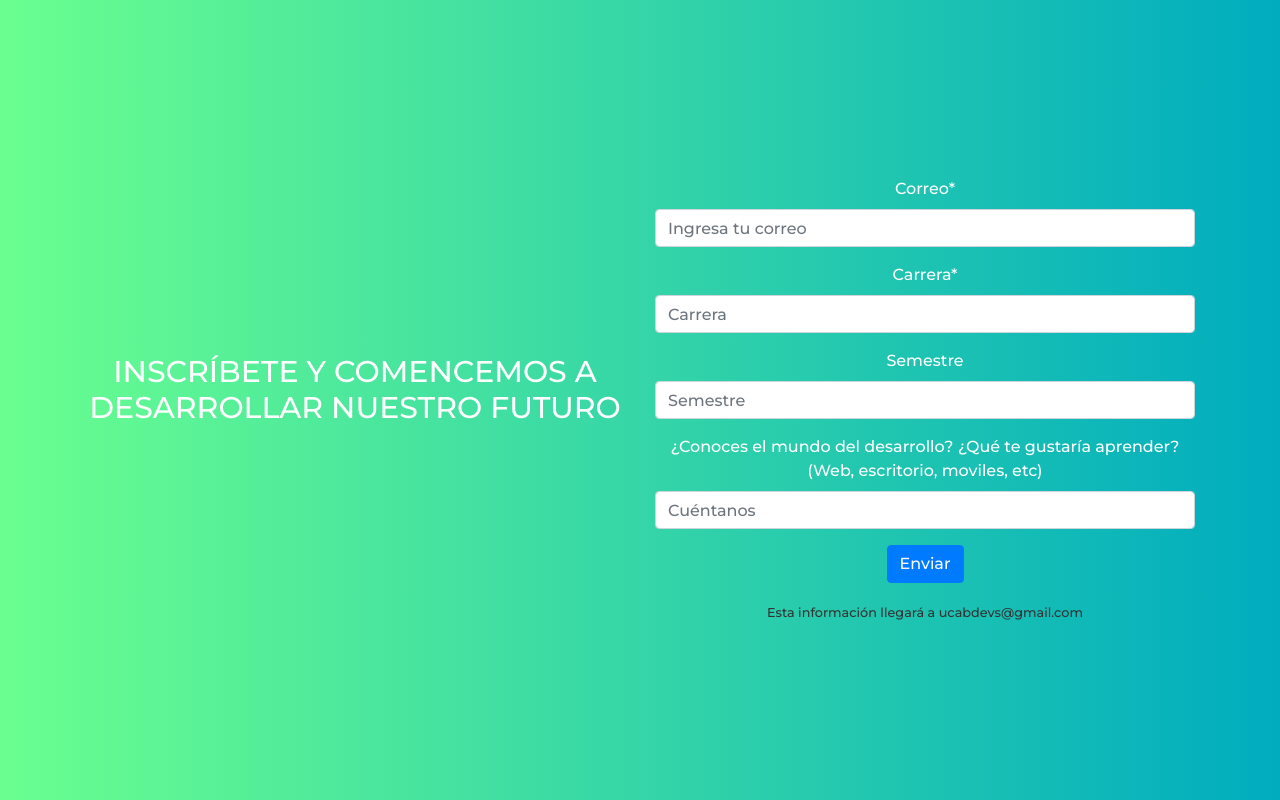
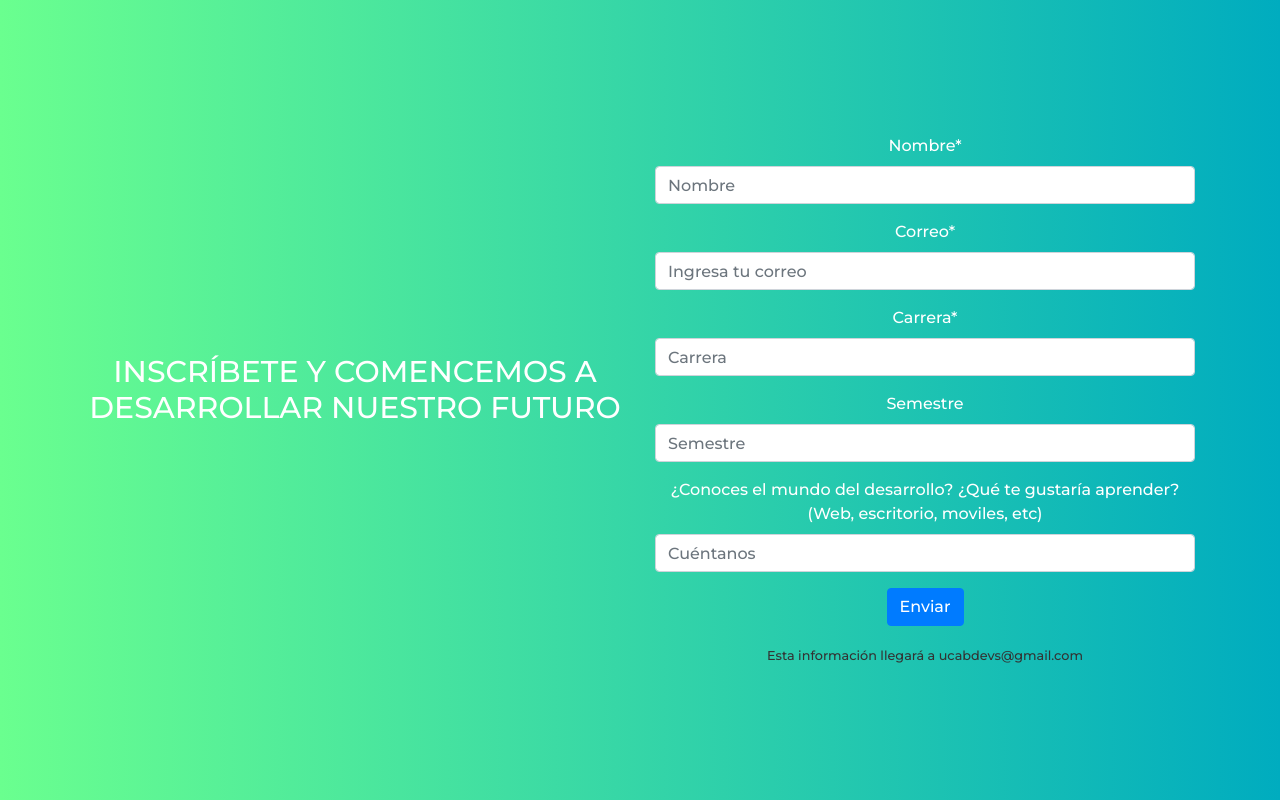
Before and after one commit to UcabDevs/ucabdevs.github.io, a plain HTML site: page index.html in a window 1280 px wide. Shown: the part 2456-3256 px from the top of the page. Drawn offline with nearby package versions, Linux system fonts and the light colour scheme.

Commit message:
Fix 2 Form Nombre

```diff
--- a/index.html
+++ b/index.html
@@ -210,10 +210,15 @@
                 <iframe name="hidden_iframe" id="hidden_iframe" style="display:none;" onload="if(submitted)  {window.location='https://ucabdevs.github.io/UcabDevs/';}"></iframe>
                 <form action="https://docs.google.com/forms/d/e/1FAIpQLScVKlgASMH4TCvWj7HJvhDeZYOZ-5c4w3OZNcb7ffbwrNF-Uw/formResponse" method="post" target="hidden_iframe"
                 onsubmit="submitted=true;">
-              <div class="form-group">
+
+                <div class="form-group">
+                  <label for="entry.2141612286">Nombre*</label>
+                  <input name="entry.2141612286" type="text" class="form-control" placeholder="Nombre" required>
+                </div>
+
+                <div class="form-group">
                 <label for="entry.1487016029">Correo*</label>
                 <input type="email" name="entry.1487016029" class="form-control" id="email" placeholder="Ingresa tu correo" required>
-
               </div>
 
               <div class="form-group">
```
